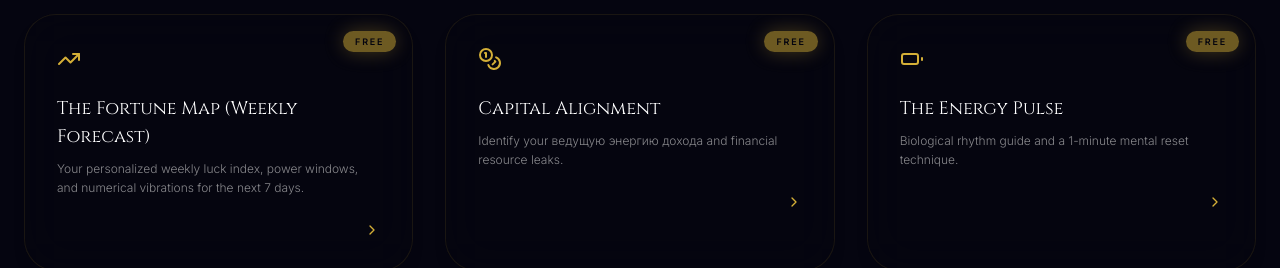
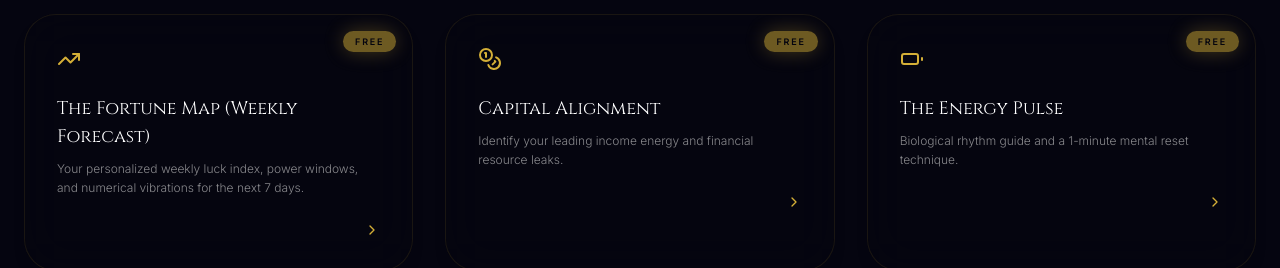
Before and after one commit to timeplaceinternal/atlanticoracle1, a React (Vite) app: page / in a window 1280 px wide. Shown: the part 1120-1388 px from the top of the page. Built offline with nearby package versions, Linux system fonts and the light colour scheme; a web font is replaced by a local one.

Commit message:
fix: Correct typo in CAPITAL_ALIGNMENT service description
The description for the 'Capital Alignment' service contained a typo in Russian. This commit corrects the description to use the appropriate English terminology.

```diff
--- a/constants.tsx
+++ b/constants.tsx
@@ -18,7 +18,7 @@ export const FREE_SERVICES: Service[] = [
   {
     id: ServiceType.CAPITAL_ALIGNMENT,
     title: "Capital Alignment",
-    description: "Identify your ведущую энергию дохода and financial resource leaks.",
+    description: "Identify your leading income energy and financial resource leaks.",
     icon: "coins",
     price: 0,
     isFree: true
```
